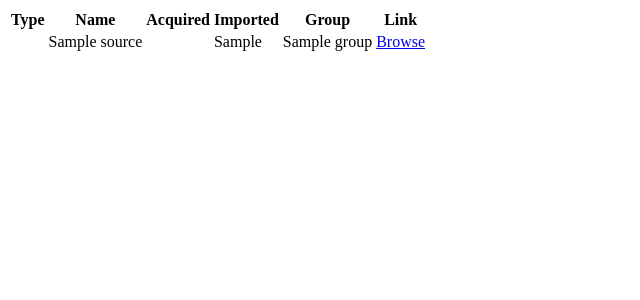
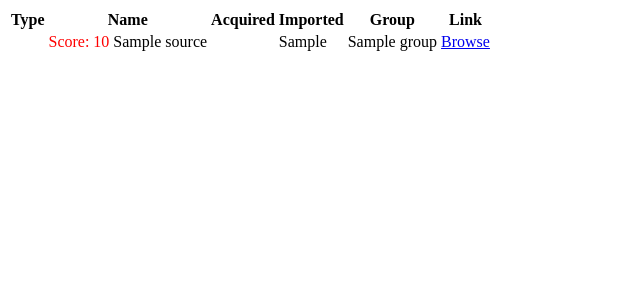
Before and after one commit to glencoesoftware/omero-es, a Python web app: template omero_es/server/templates/search_details.html in a window 1280 px wide. Shown: the top 300 px of the page, without its empty margins (0-640 px from the left). Run offline with Jinja, Linux system fonts and the light colour scheme; the template is opened without the code that fills it: most values are stand-ins (such as "Sample title", 1, 10 or a date in 2020).

Commit message:
Include score in output

```diff
--- a/omero_es/server/templates/search_details.html
+++ b/omero_es/server/templates/search_details.html
@@ -105,6 +105,7 @@
 
                     </td>
                     <td class="desc">
+                        <span style="color:red">Score: {{ hit._score }}</span>
                         <a>{{ source.Name|truncate(64, True) }}</a>
                     </td>
                     <td class="date">
```
